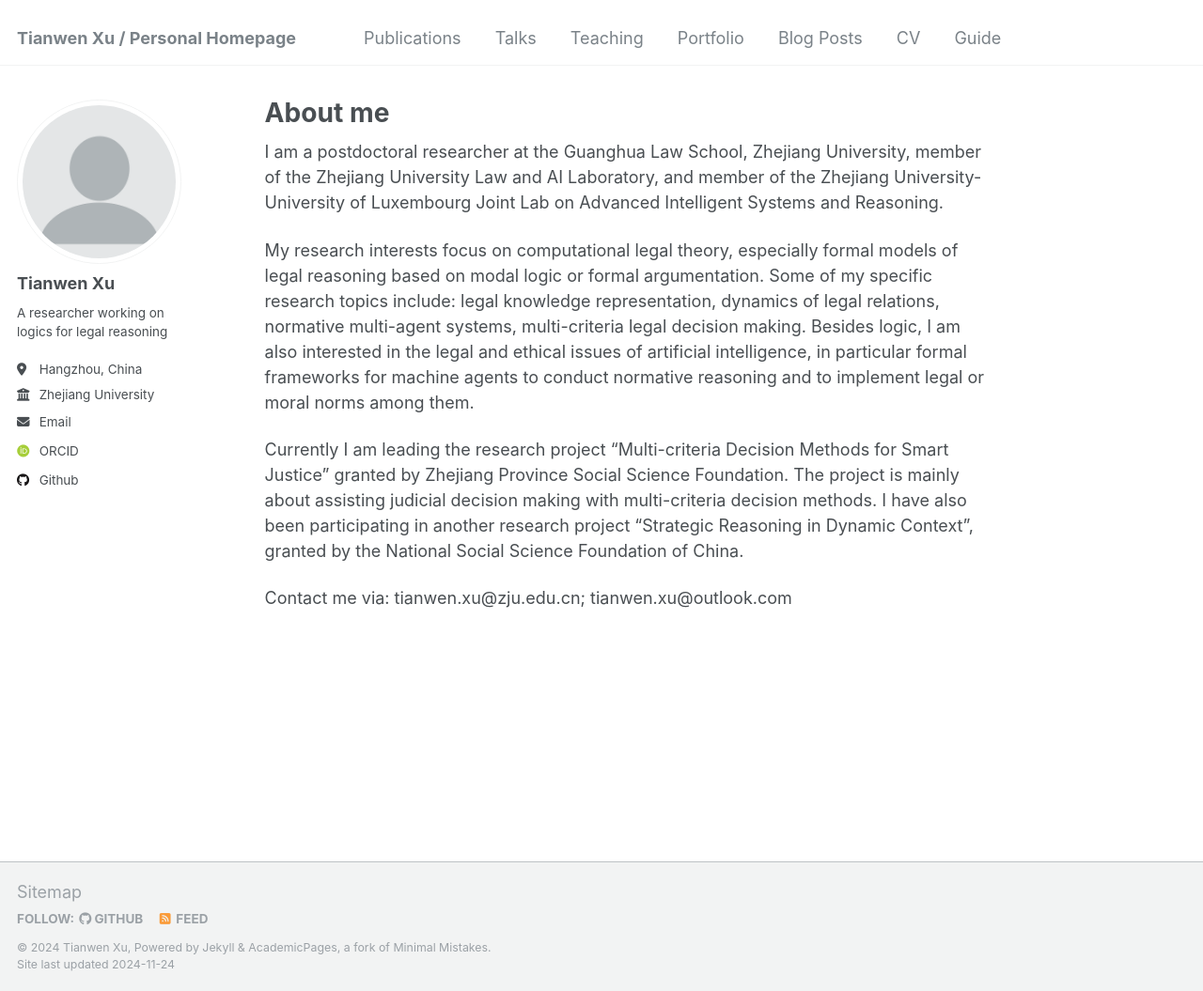
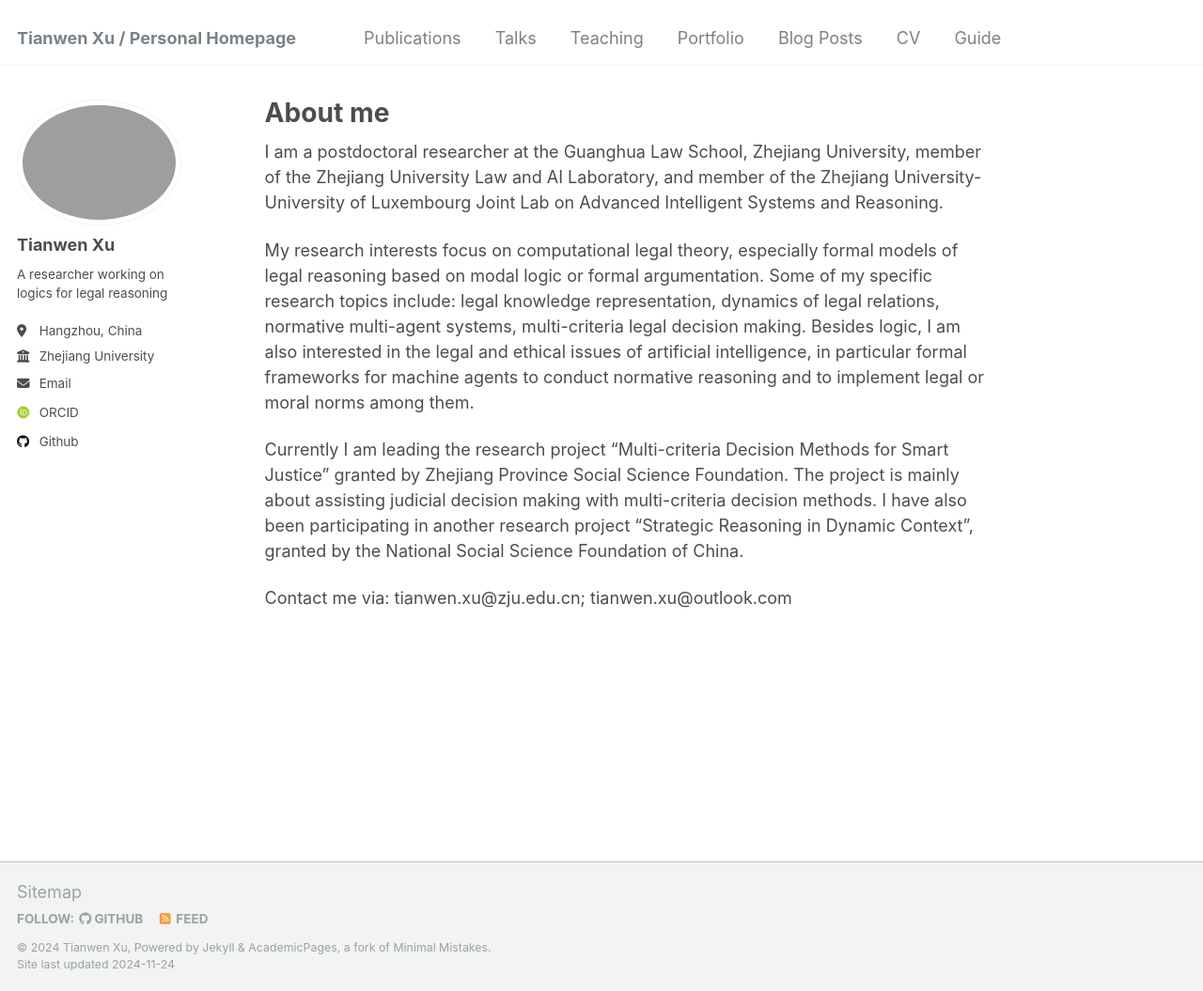
Before and after one commit to tianwenxu-lawlogic/tianwenxu-lawlogic.github.io, a Jekyll site: the page built from _pages/about.md, in a window 1280 px wide and 1055 px high. Shown: the whole window at 94% size. Built offline with Jekyll 4.4.1, drawn with Linux system fonts in a browser that asks for light colours; some web fonts are replaced.

Commit message:
Update _config.yml

```diff
--- a/_config.yml
+++ b/_config.yml
@@ -21,7 +21,7 @@ repository               : "tianwenxu-lawlogic/tianwenxu-lawlogic.github.io"
 #               Additional customization can be done by editing /_includes/author-profile.html
 author:
   # Biographic information
-  avatar           : "profile.png"
+  avatar           : "tianwen.png"
   name             : "Tianwen Xu"
   pronouns         : # example: "she/her"
   bio              : "A researcher working on logics for legal reasoning"
```
